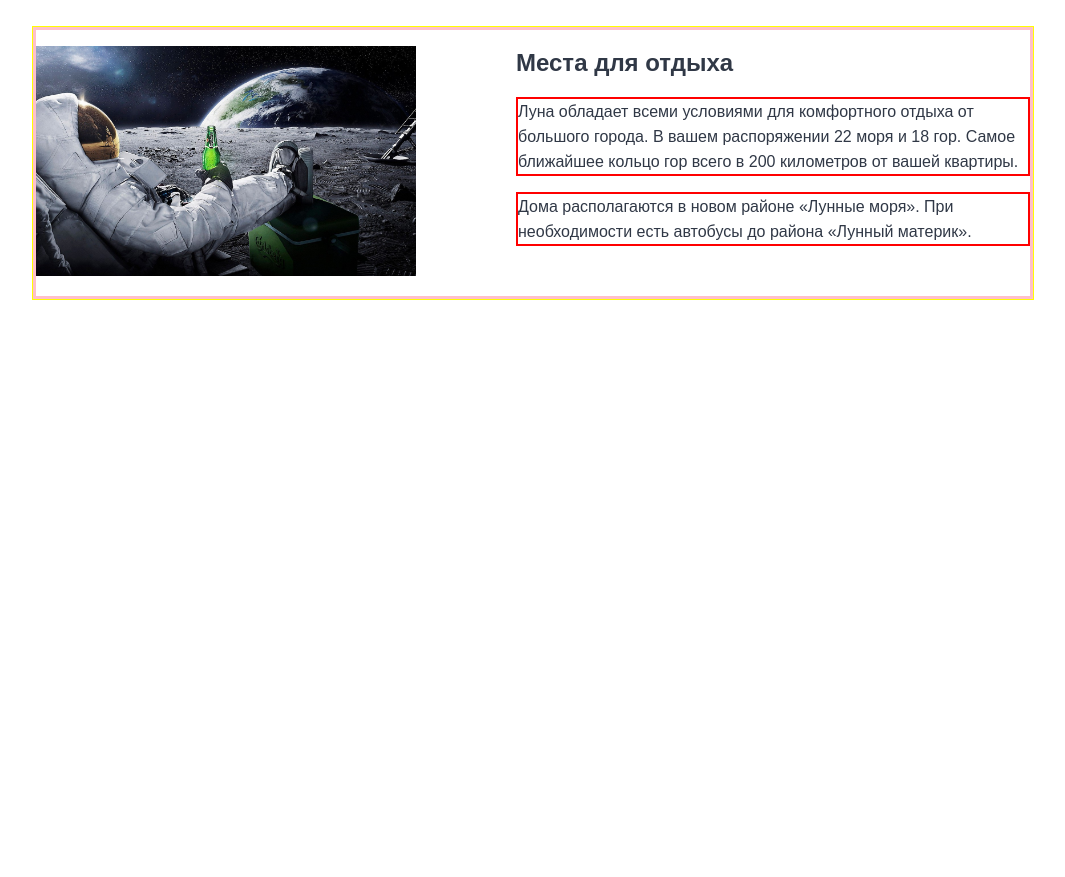
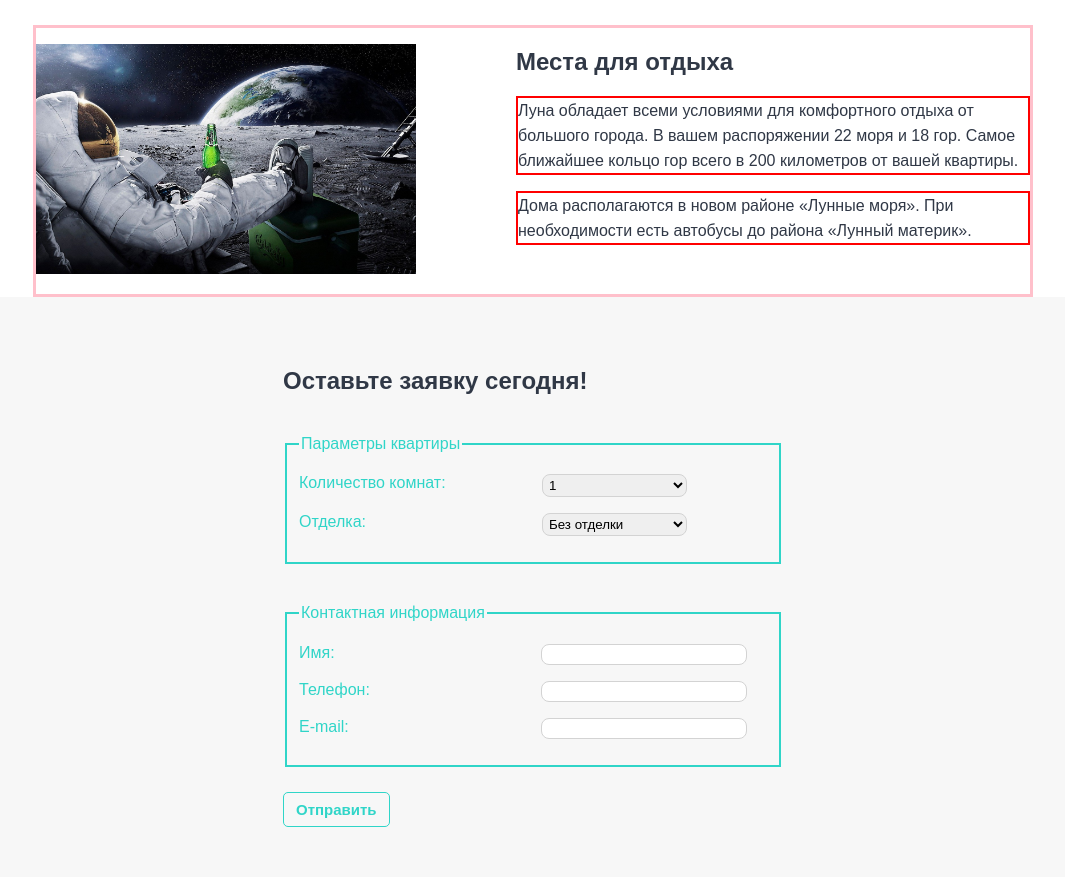
Before and after one commit to ludaalt/layout-designer-project-lvl1, a website: page index.html in a window 1280 px wide. Shown: the part 907-1784 px from the top of the page, without its empty margins (107-1172 px from the left). Before the commit the page ends 1207 px from the top, so only its background shows below. Drawn offline with Linux system fonts and the light colour scheme.

Commit message:
add sixth step

```diff
--- a/index.html
+++ b/index.html
@@ -33,7 +33,7 @@
 				</p>
 				<h1>ЖК «Лунное море»</h1>
 				<p>Место, откуда не хочется улетать</p>
-				<button type="button" class="button promo-button">Забронировать</button>
+				<a href="#request-button" class="button promo-button">Забронировать</a>
 
 
 		</section>
@@ -106,6 +106,61 @@
 		</section>
 
 
+		<section class="request-form">
+			<div class="request-form-wrapper">
+
+
+				<h2>Оставьте заявку сегодня!</h2>
+
+				<form action="https://" method="post">
+					<a name="request-button"></a>
+
+					<fieldset class="request-form-block">
+						<legend>Параметры квартиры</legend>
+						<p class="request-item">
+							<label for="request-rooms">Количество комнат:</label>
+							<select name="select-rooms" id="request-rooms" class="select-rooms">
+								<option value="value1" selected>1</option>
+								<option value="value2">2</option>
+								<option value="value3">3</option>
+							</select>
+						</p>
+						<p class="request-item">
+							<label for="request-repair">Отделка:</label>
+							<select name="select-repair" id="request-repair" class="select-repair">
+								<option value="value1" selected>Без отделки</option>
+								<option value="value2">С отделкой</option>
+								<option value="value3">С супер отделкой</option>
+							</select>
+						</p>
+					</fieldset>
+
+					<fieldset class="request-form-block">
+						<legend>Контактная информация</legend>
+						<p class="request-item">
+							<label for="request-name">Имя:</label>
+							<input type="text" id="request-name" name="user-name" value="">
+						</p>
+						<p class="request-item">
+							<label for="request-phone">Телефон:</label>
+							<input type="tel" id="request-phone" name="user-phone" value="">
+						</p>
+						<p class="request-item">
+							<label for="request-email">E-mail:</label>
+							<input type="email" id="request-email" name="user-email" value="">
+						</p>
+					</fieldset>
+
+					<button type="submit" class="button form-button">Отправить</button>
+
+				</form>
+
+			</div>
+
+
+		</section>
+
+
 
 
 	</main>
--- a/styles/style.css
+++ b/styles/style.css
@@ -12,11 +12,11 @@ body {
 	width: 1000px;
 	margin: auto;
 
-	border: 1px solid yellow;
 }
 
 .main-header {
 	position: fixed;
+	margin-bottom: 130px;
 	display: flex;
 	justify-content: space-between;
 	align-items: center;
@@ -56,6 +56,7 @@ body {
 
 .promo {
 
+
 	width: 100%;
 	min-height: 280px;
 	padding-top: 50px;
@@ -84,8 +85,11 @@ body {
 .button {
 	background: none;
 	border-radius: 5px;
-	padding: 5px 10px;
+	padding: 8px 12px;
 	cursor: pointer;
+	font-size: 15px;
+	font-weight: 700;
+	text-decoration: none;
 }
 
 
@@ -99,6 +103,9 @@ body {
 
 	background-color: #fff;
 	padding-top: 30px;
+
+	padding-top: 30px;
+	border: 3px solid pink;
 }
 
 .advantages-list {
@@ -114,9 +121,9 @@ body {
 	width: 270px;
 }
 
-.advantage-item h2 {
+/*.advantage-item h2 {
 	font-size: 25px;
-}
+}*/
 
 .advantage-item p {
 	font-size: 16px;
@@ -164,3 +171,63 @@ body {
 .places {
 	padding-top: 30px;
 }
+
+.request-form {
+	background-color: #f7f7f7;
+}
+
+.request-form-wrapper {
+	max-width: 500px;
+	margin: 0 auto;
+	padding-top: 50px;
+	padding-bottom: 50px;
+}
+
+.request-form-block {
+	margin-top: 40px;
+	margin-bottom: 25px;
+	color: #30d5c8;
+	border: 2px solid #30d5c8;
+
+}
+
+.request-item {
+	display: flex;
+
+	justify-content: space-around;
+	align-content:  center;
+
+}
+
+.request-item label {
+	margin-right: auto;
+}
+
+.select-rooms,
+.select-repair {
+	width: 145px;
+	padding: 2px;
+
+	margin-right: 80px;
+	border-radius: 8px;
+	border: 1px solid lightgrey;
+}
+
+
+.request-item input {
+	width: 200px;
+	padding: 2px;
+
+
+	margin-right: 20px;
+	border: 1px solid lightgrey;
+	border-radius: 8px;
+
+}
+
+
+.form-button {
+	border: 1px solid #30d5c8;
+	color: #30d5c8;
+
+}
```
